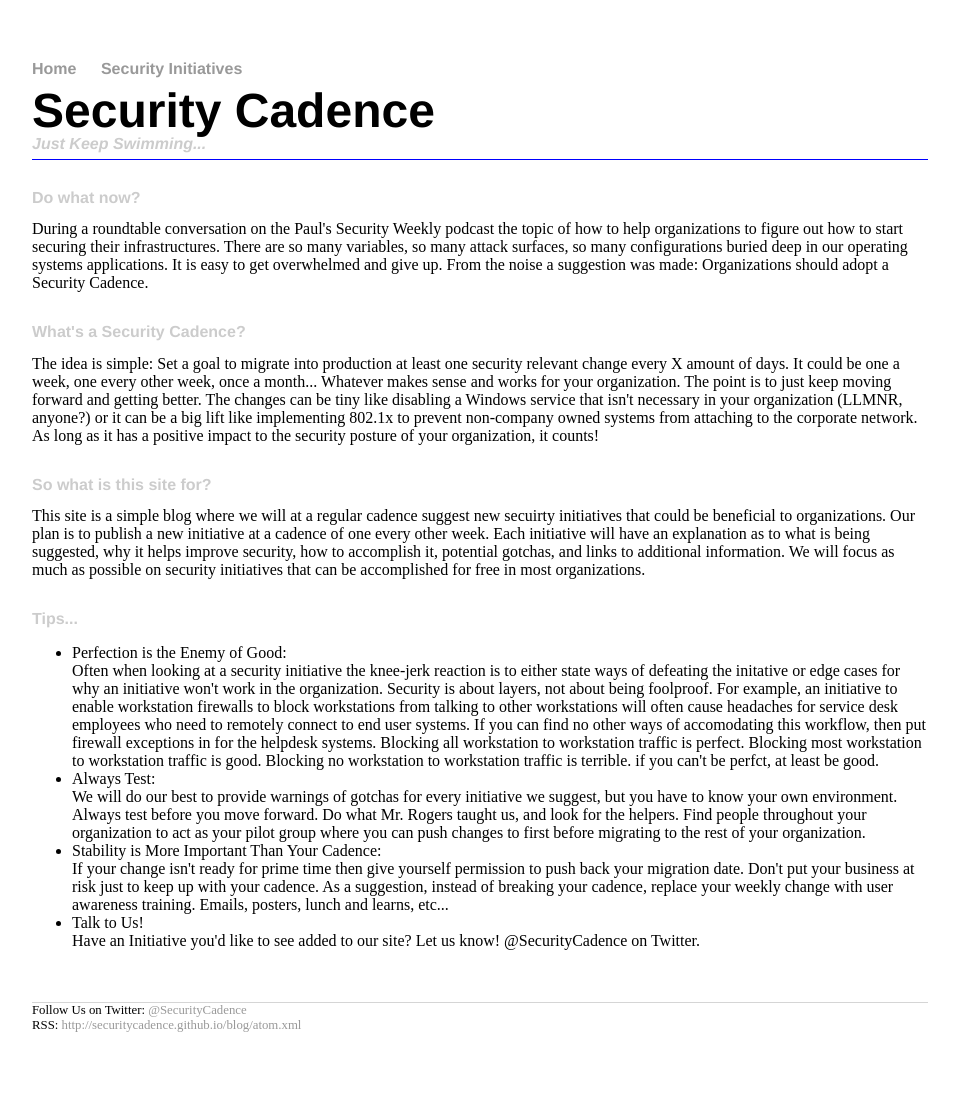
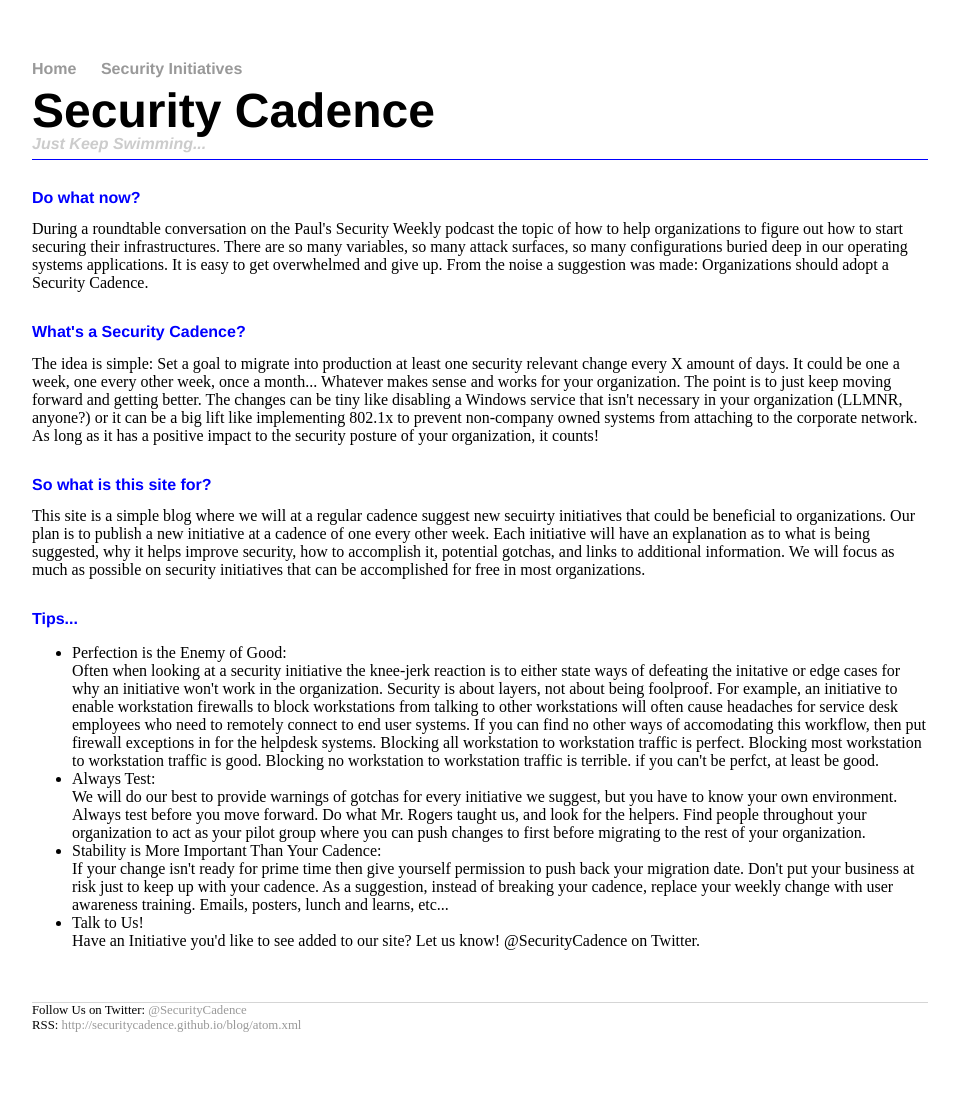
Before and after one commit to securitycadence/securitycadence.github.io, a Jekyll site: the page built from index.html, in a window 1280 px wide. Shown: the whole page, without its empty margins (160-1119 px from the left). Built offline with Jekyll 4.4.1, drawn with Linux system fonts in a browser that asks for light colours.

Commit message:
Update main.css

```diff
--- a/css/main.css
+++ b/css/main.css
@@ -42,7 +42,7 @@ h2.subtitle {
 h2 {
   font-size: 1em;
   font-family:'helvetica', 'arial', 'sans-serif';
-  color : #CCCCCC;
+  color : blue;
   padding-top : 0px;
 }
 .blurb {
```
